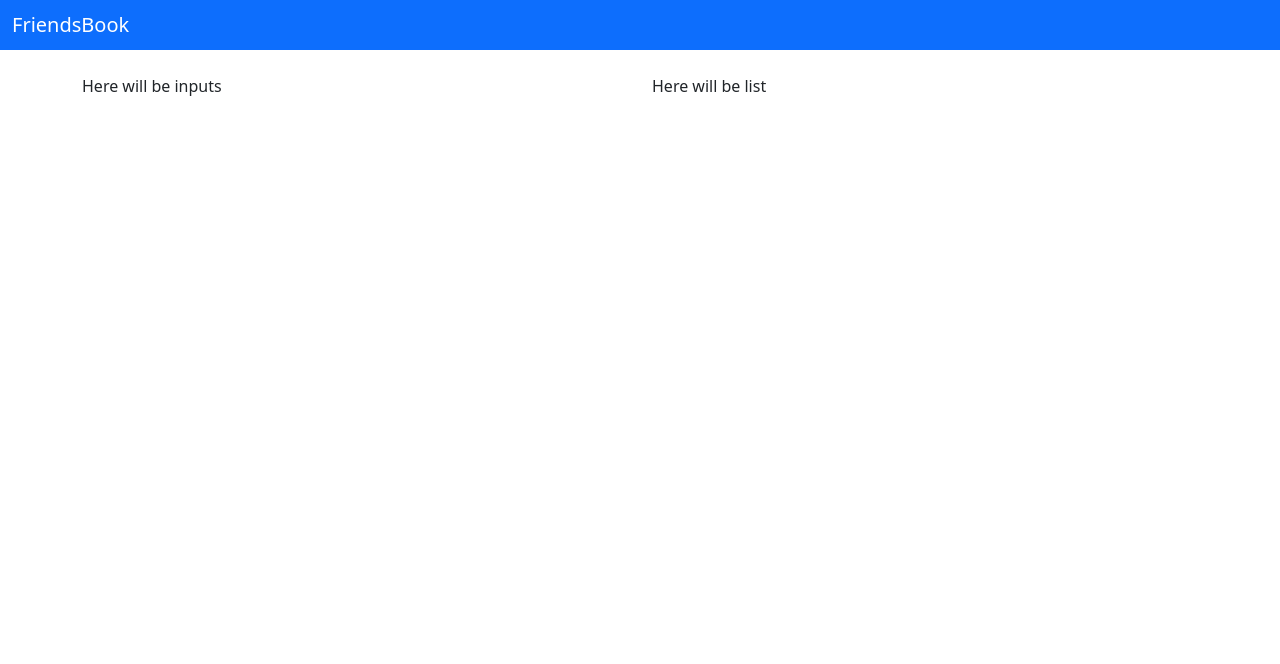
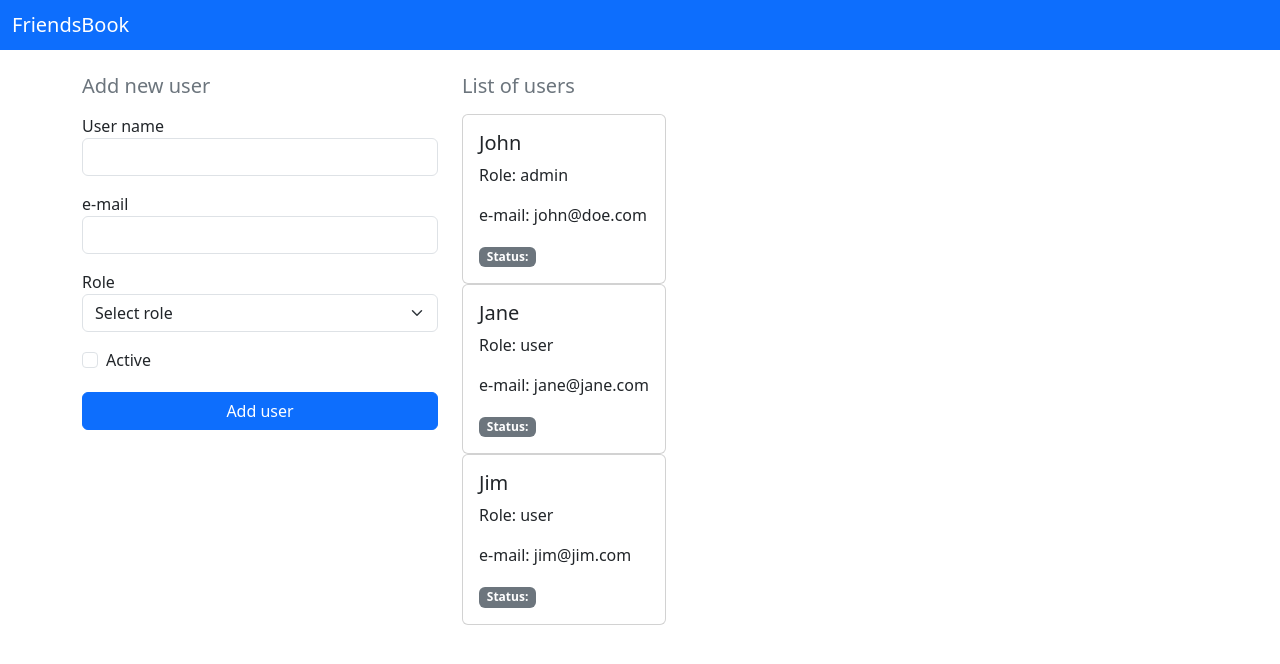
Before and after one commit to dmatkulov/hw-57, a React (Vite) app: page / in a window 1280 px wide. Shown: the top 664 px of the page. Built offline with nearby package versions, Linux system fonts and the light colour scheme.

Commit message:
Created Users, UserItem, UserForm components

```diff
--- a/src/App.tsx
+++ b/src/App.tsx
@@ -1,21 +1,38 @@
 import Navbar from './components/Navbar/Navbar';
+import UserForm from './components/UserForm/UserForm';
+import Users from './components/Users/Users';
+import {User} from './types';
+import {useState} from 'react';
 
-const App = () => (
+const App = () => {
+  const [users, setUsers] = useState<User[]>([
+    {id: '1', name: 'John', email: 'john@doe.com', role: 'admin', isActive: false},
+    {id: '2', name: 'Jane', email: 'jane@jane.com', role: 'user', isActive: false},
+    {id: '3', name: 'Jim', email: 'jim@jim.com', role: 'user', isActive: false},
+  ]);
+
+  const addUser = (user: User) => {
+    setUsers((prevState) => [...prevState, user]);
+  };
+
+
+  return (
     <>
       <header>
         <Navbar/>
       </header>
       <main className="container">
         <div className="row">
-        <div className="col-6">
-          Here will be inputs
+          <div className="col-4">
+            <UserForm onSubmit={addUser}/>
           </div>
-        <div className="col-6">
-          Here will be list
+          <div className="col-auto">
+            <Users users={users}/>
           </div>
         </div>
       </main>
     </>
     );
+};
 
 export default App;
--- a/src/components/UserForm/UserForm.tsx
+++ b/src/components/UserForm/UserForm.tsx
@@ -1,8 +1,85 @@
-const UserForm = () => {
+import {User, UserMutation} from '../../types';
+import React, {useState} from 'react';
+
+interface Props {
+  onSubmit: (user: User) => void;
+}
+
+const UserForm: React.FC<Props> = ({onSubmit}) => {
+  const [user, setUser] = useState<UserMutation>({
+    name: '',
+    email: '',
+    role: '',
+    isActive: false,
+  });
+
+  const changeUser = (e: React.ChangeEvent<HTMLInputElement | HTMLSelectElement>) => {
+    setUser((prev) => (
+      {
+        ...prev, [e.target.name]: e.target.value,
+      }
+    ));
+  };
+
+  const onFormSubmit = (e: React.FormEvent) => {
+    e.preventDefault();
+    onSubmit({
+      id: Math.random().toString(),
+      ...user,
+    });
+  };
+
   return (
-    <div>
-      UserForm
-    </div>
+    <form onSubmit={onFormSubmit}>
+      <h5 className="fw-light text-secondary mb-3">Add new user</h5>
+      <div className="form-group mt-3 mb-1">
+        <label htmlFor="name">User name</label>
+        <input
+          type="text"
+          name="name"
+          id="name"
+          value={user.name}
+          onChange={changeUser}
+          className="form-control"
+        />
+      </div>
+      <div className="form-group mt-3 mb-1">
+        <label htmlFor="email">e-mail</label>
+        <input
+          type="text"
+          name="email"
+          id="email"
+          value={user.email}
+          onChange={changeUser}
+          className="form-control"
+        />
+      </div>
+      <div className="form-group mt-3 mb-1">
+        <label htmlFor="role">Role</label>
+        <select
+          name="role"
+          id="role"
+          value={user.role}
+          onChange={changeUser}
+          className="form-select">
+          <option selected>Select role</option>
+          <option value="user">user</option>
+          <option value="editor">editor</option>
+          <option value="admin">admin</option>
+        </select>
+      </div>
+      <div className="form-group mt-3 mb-1">
+        <input
+          type="checkbox"
+          name="status"
+          id="status"
+          checked={user.isActive}
+          className="form-check-input"
+        />
+        <label className="form-check-label ms-2" htmlFor="status">Active</label>
+      </div>
+      <button type="submit" className="btn btn-primary mt-3 w-100">Add user</button>
+    </form>
   );
 };
 
--- a/src/components/UserItems/UserItems.tsx
+++ b/src/components/UserItems/UserItems.tsx
@@ -1,7 +1,19 @@
-const UserItems = () => {
+import {User} from '../../types';
+import React from 'react';
+
+interface Props {
+  user: User;
+}
+const UserItems: React.FC<Props> = ({user}) => {
+
   return (
-    <div>
-      UserItem
+    <div className="card">
+      <div className="card-body">
+        <h5 className="card-title">{user.name}</h5>
+        <p className="card-text">Role: {user.role}</p>
+        <p className="card-text">e-mail: {user.email}</p>
+        <span className="badge text-bg-secondary">Status: </span>
+      </div>
     </div>
   );
 };
--- a/src/components/Users/Users.tsx
+++ b/src/components/Users/Users.tsx
@@ -1,10 +1,21 @@
 import UserItems from '../UserItems/UserItems';
+import {User} from '../../types';
+import React from 'react';
+interface Props {
+  users: User[];
+}
 
-const Users = () => {
+const Users: React.FC<Props> = ({users}) => {
   return (
-    <div>
-      <UserItems/>
-    </div>
+    <>
+      <h5 className="fw-light text-secondary mb-3">List of users</h5>
+      {users.map((user) => (
+        <UserItems
+          key={user.id}
+          user={user}
+        />
+      ))}
+    </>
   );
 };
 
```
Also changed, not shown: src/types.d.ts (added, +14 -0 lines). Lines whose indentation alone changed are shown as unchanged.
